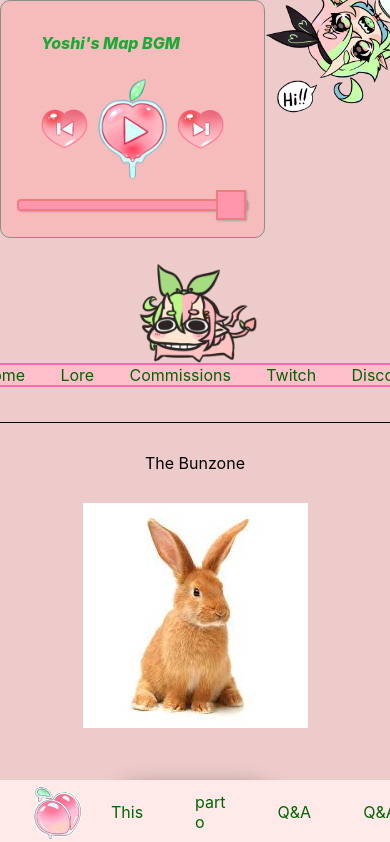
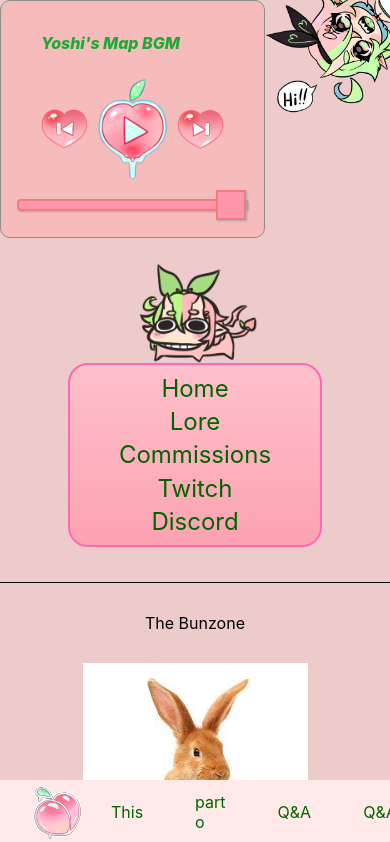
Before and after one commit to jmorales8/Bunnys-space, a React (Create React App) app in the folder ui/: page /discord in a window 390 px wide. Shown: the top 842 px of the page. Built offline with nearby package versions, Linux system fonts and the light colour scheme.

Commit message:
add new styling to navigation bar

```diff
--- a/ui/src/NavigationBar/NavigationBar.tsx
+++ b/ui/src/NavigationBar/NavigationBar.tsx
@@ -22,7 +22,7 @@ export function NavigationBar() {
   }
   const { isDarkMode } = themeContext;
   return (
-    <div className="navBar">
+    <nav className="navBar">
       <span className="navBar__pictures">
         <ImgsOnNavBar />
       </span>
@@ -39,6 +39,6 @@ export function NavigationBar() {
           );
         })}
       </span>
-    </div>
+    </nav>
   );
 }
--- a/ui/src/NavigationBar/navigationBar.scss
+++ b/ui/src/NavigationBar/navigationBar.scss
@@ -5,24 +5,33 @@ $baseurl: "../../public/images/";
   margin-bottom: 25px;
   flex-direction: column;
   width: 100%;
+  height: 100%;
   align-items: center;
   &__content {
     display: flex;
     border-radius: 20px;
-    background-color: pink;
+    background-image: linear-gradient(pink, rgb(252, 162, 177));
     border: 2px solid hotpink;
-    width: 500px;
+    max-width: 950px;
+    width: 100%;
     justify-content: space-evenly;
+    height: 35px;
+    align-items: center;
+    font-size: x-large;
+    transition: 0.4s;
     &__night {
       @extend .navBar__content;
-      background-color: #8c89d2 !important;
+      background-image: none;
+      background-image: linear-gradient(#8c89d2, #6460df);
       border: 2px solid #272648 !important;
     }
   }
   &__button {
     text-decoration: none;
     color: darkgreen;
-
+    display: flex;
+    transition: 0.4s;
+    justify-content: center;
     &__night {
       @extend .navBar__button;
       color: rgb(253, 224, 248);
@@ -58,3 +67,28 @@ $baseurl: "../../public/images/";
     }
   }
 }
+
+@media only screen and (max-width: 550px) {
+  .navBar{
+    &__content {
+      flex-direction: column;
+      align-items: center;
+      width: 250px;
+      min-height: 170px;
+      padding: 5px 0px;
+
+    }
+    &__button {
+      width: 200px;
+      border-radius: 25px;
+      &:hover {
+        background-image: linear-gradient(pink, rgb(255, 150, 167));
+      }
+      &__night {
+        &:hover {
+          background-image: linear-gradient(#9a97dc, #6d68f7);
+        }
+      }
+    }
+  }
+}
```
